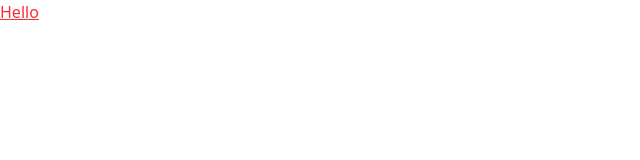
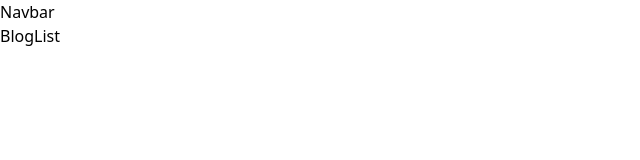
Before and after one commit to fufex3934/codsoft3, a React (Vite) app: page / in a window 1280 px wide. Shown: the top 160 px of the page, without its empty margins (0-640 px from the left). Built offline with nearby package versions, Linux system fonts and the light colour scheme.

Commit message:
setting up routes

```diff
--- a/src/App.jsx
+++ b/src/App.jsx
@@ -1,12 +1,23 @@
 
+import { BrowserRouter as Router,Route,Routes } from 'react-router-dom'
+import Navbar from './components/Navbar'
+import BlogList from './components/BlogList'
+import PostForm from './components/PostForm'
+import Post from './components/Post'
 
 function App() {
 
 
   return (
-    <>
-      <h1 className="underline text-red-500">Hello</h1>
-    </>
+    <Router>
+      <Navbar/>
+      <Routes>
+        <Route path='/' element={<BlogList/>}/>
+        <Route path='/create' element={<PostForm/>}/>
+        <Route path='/post/:id' element={<Post/>}/>
+
+      </Routes>
+    </Router>
   )
 }
 
```
